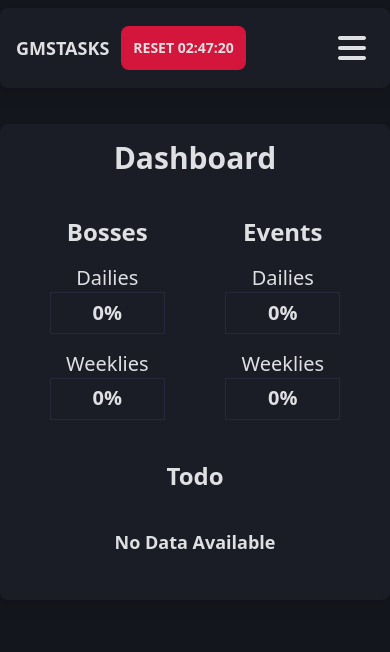
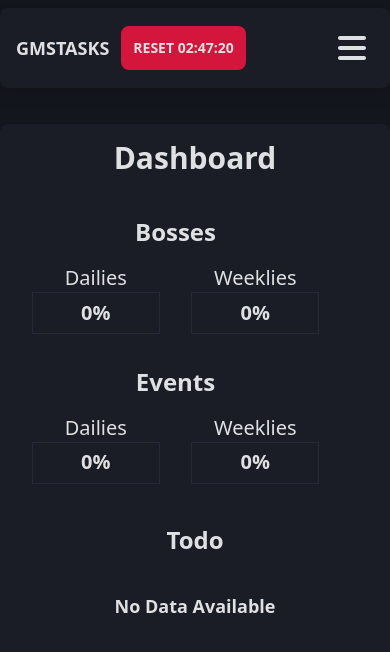
Before and after one commit to beqm/gmstasks, a SvelteKit app: page / in a window 390 px wide. Shown: the top 652 px of the page. Built offline with nearby package versions, Linux system fonts and the light colour scheme.

Commit message:
improvement on dashboard design and fix on notifiers

```diff
--- a/src/routes/+layout.svelte
+++ b/src/routes/+layout.svelte
@@ -111,8 +111,8 @@
 				<div class="mr-2 p-2 h-full flex items-center rounded-lg duration-200 active:scale-90 relative">
 					{#if count < 10}
 						<span class="absolute right-[1px] top-4">{count}</span>
-					{:else if count > 10}
-						<span class="absolute right-[-10px] top-4">{count}</span>
+					{:else if count >= 10}
+						<span class="absolute right-[1px] top-4">{count}</span>
 					{:else if count >= 99}
 						<span class="absolute right-[-10px] top-4">99+</span>
 					{/if}
--- a/src/routes/+page.svelte
+++ b/src/routes/+page.svelte
@@ -77,32 +77,35 @@
 <div class="flex w-full justify-center lg:h-[80vh]">
 	<div
 		in:fly={{ x: -200, duration: 250 }}
-		class="flex flex-col items-center w-full lg:w-9/12 rounded-lg mt-10 drop-shadow-lg bg-primary-300"
+		class="flex flex-col sm:flex-row items-center w-full lg:w-9/12 rounded-lg mt-10 drop-shadow-lg bg-primary-300"
 	>
+		<div class="w-full sm:w-[20%] h-full sm:border-r sm:border-primary-100">
 			<div class="w-full text-center font-bold text-3xl mt-4">Dashboard</div>
-		<div class="justify-evenly w-[90%] mt-10 flex">
-			<div class="w-full lg:w-[40%] text-center rounded-lg">
+			<div class="justify-evenly w-[90%] mt-10 flex flex-col">
+				<div class="w-full text-center rounded-lg">
 					<div class="text-2xl font-bold">Bosses</div>
-				<div class="flex flex-col items-center p-4">
+					<div class="flex sm:flex-col items-center p-4">
 						<ProgressBar label="Dailies" control={dailyBossesControl} />
 						<ProgressBar label="Weeklies" control={weeklyBossesControl} />
 					</div>
 				</div>
-			<div class="w-full lg:w-[40%] text-center rounded-lg">
+				<div class="w-full text-center rounded-lg">
 					<div class="text-2xl font-bold">Events</div>
-				<div class="flex flex-col items-center p-4">
+					<div class="flex sm:flex-col items-center p-4">
 						<ProgressBar label="Dailies" control={dailyEventControl} />
 						<ProgressBar label="Weeklies" control={weeklyEventControl} />
 					</div>
 				</div>
 			</div>
+		</div>
+
 		<div class="items-center w-full lg:w-[90%] flex flex-col rounded-lg p-2 h-full">
 			<div class="text-2xl font-bold">Todo</div>
 			<div class="flex flex-col w-full m-4">
 				{#if $MainStore.dashboard.size == 0}
 					<div class="text-center w-ful text-lg font-bold p-5">No Data Available</div>
 				{:else}
-					<div class="w-full flex justify-center p-2">
+					<div class="w-full flex justify-center sm:mb-4 p-2">
 						<input
 							class="w-full sm:w-1/2 h-10 bg-primary-200 text-center outline-none border border-primary-100 focus:border-secondary-300 focus:bg-primary-300"
 							type="text"
@@ -110,7 +113,7 @@
 							bind:value={searchQuery}
 						/>
 					</div>
-					<div class="max-h-[320px] sm:max-h-[220px] overflow-y-auto">
+					<div class="max-h-[200px] sm:max-h-[590px] overflow-y-auto">
 						{#each [...$MainStore.dashboard] as [key, item]}
 							{#if !item.status}
 								{#if (searchQuery && item.charName.toLowerCase().includes(searchQuery)) || item.trackName
--- a/src/routes/characters/+page.svelte
+++ b/src/routes/characters/+page.svelte
@@ -31,7 +31,7 @@
 			[
 				JSON.stringify(
 					data,
-					(key, value) => {
+					(_, value) => {
 						if (value instanceof Map) {
 							return Object.fromEntries(value);
 						}
```
Lines whose indentation alone changed are shown as unchanged.
